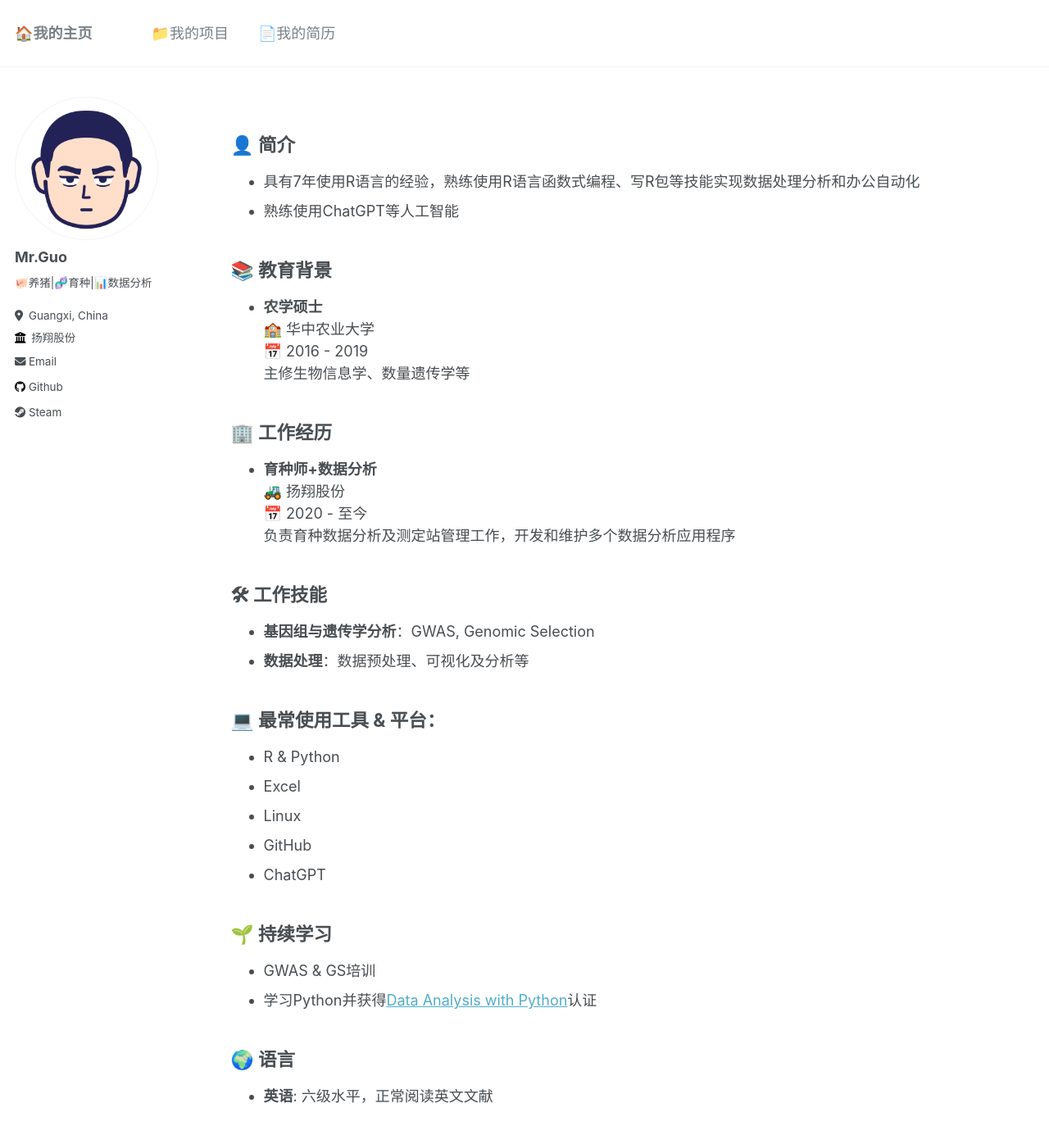
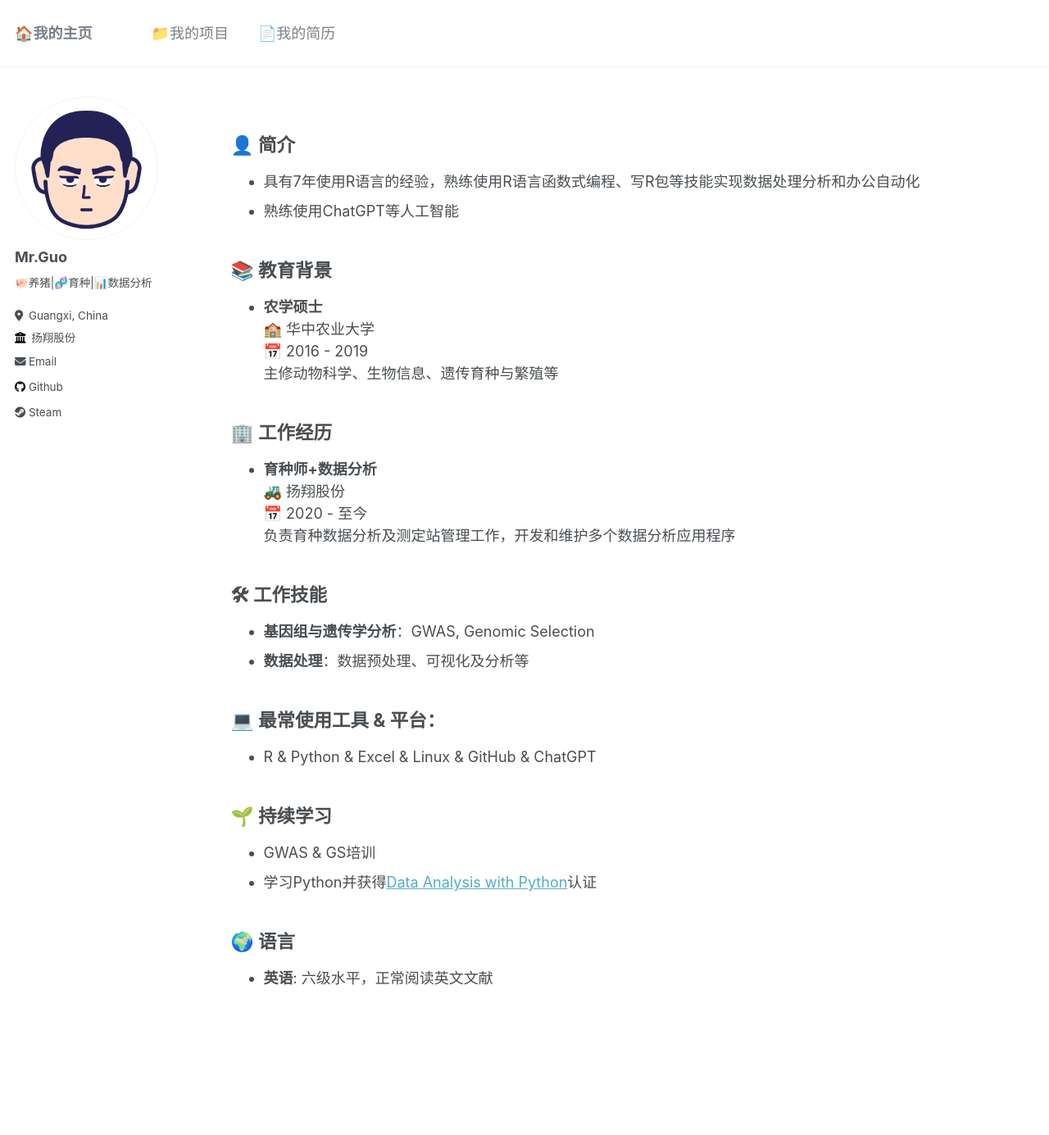
Before and after one commit to tony2015116/tony2015116.github.io, a Jekyll site: the page built from _pages/cv.md, in a window 1280 px wide and 1400 px high. Shown: the top 1385 px of the window at 82% size. Built offline with Jekyll 4.4.1, drawn with Linux system fonts in a browser that asks for light colours; a style sheet for code colours, icons or effects is not loaded.

Commit message:
2024-03-16

```diff
--- a/_pages/cv.md
+++ b/_pages/cv.md
@@ -17,7 +17,7 @@ redirect_from:
 - **农学硕士**
   🏫 华中农业大学
   📅 2016 - 2019
-  主修生物信息学、数量遗传学等
+  主修动物科学、生物信息、遗传育种与繁殖等
 
 ## 🏢 工作经历
 
@@ -32,11 +32,7 @@ redirect_from:
 - **数据处理**：数据预处理、可视化及分析等
 
 ## 💻 最常使用工具 & 平台：
-- R & Python
-- Excel
-- Linux
-- GitHub
-- ChatGPT
+- R & Python & Excel & Linux & GitHub & ChatGPT
 
 
 ## 🌱 持续学习
```
Also changed, not shown: README.md (+6 -4 lines), README_zh.md (+5 -4 lines).
